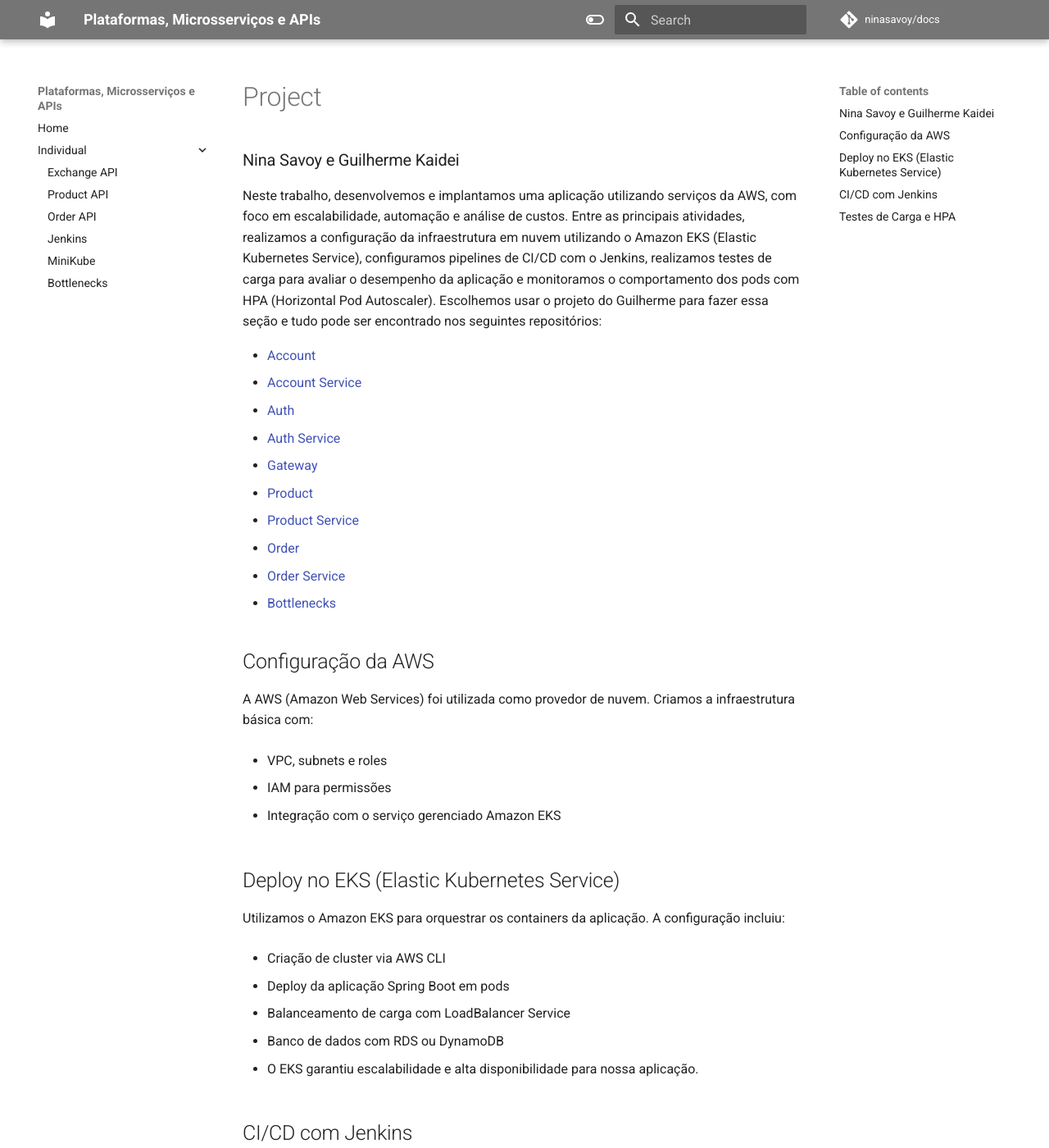
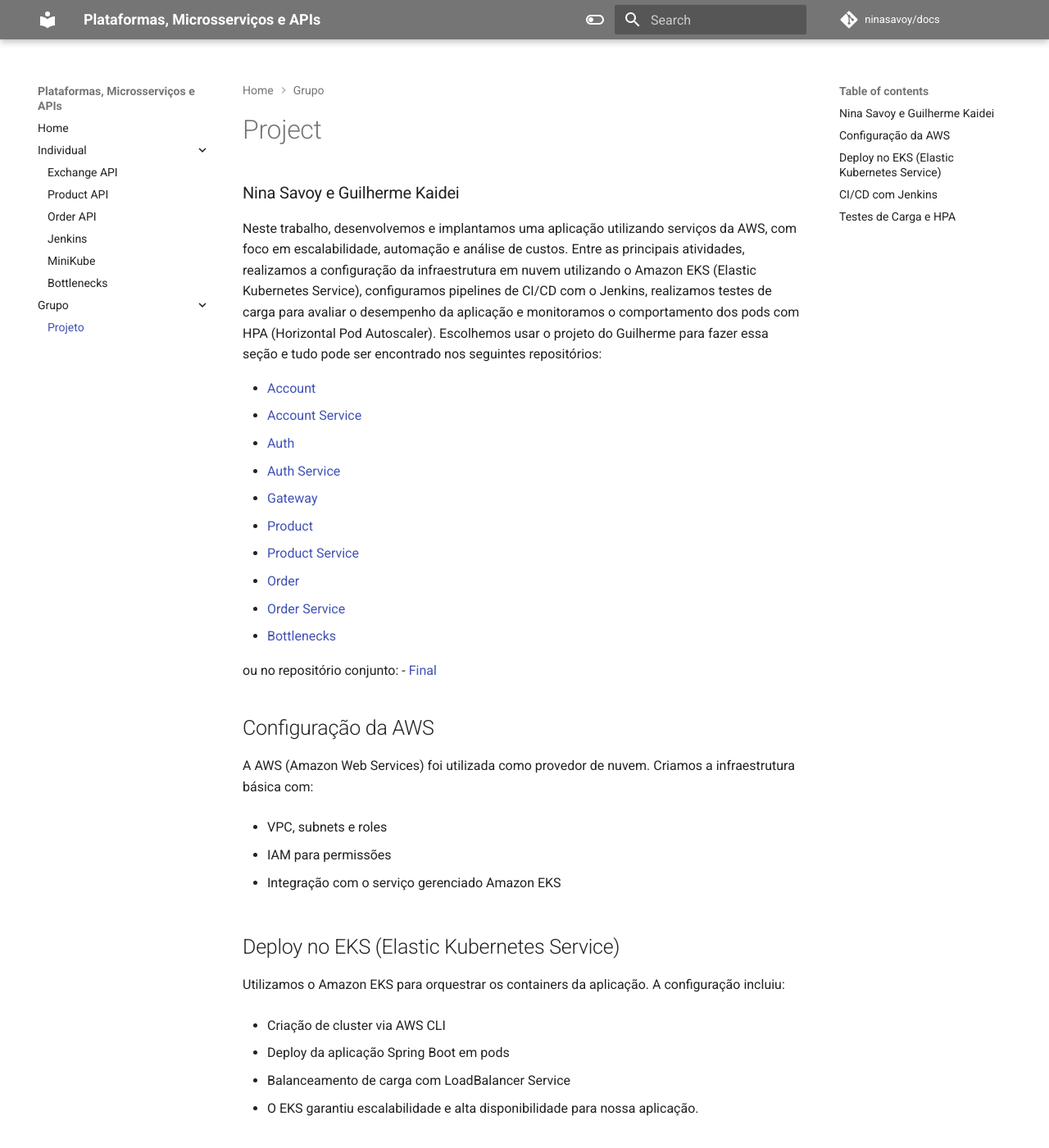
Before and after one commit to ninasavoy/docs, an MkDocs documentation site: the page built from docs/grupo/main.md, in a window 1280 px wide and 1400 px high. Shown: the whole window at 82% size. Built offline with MkDocs 1.6.1 and Material for MkDocs 9.7.7, drawn with Linux system fonts in a browser that asks for light colours; comment, search, counter and statistics services are not loaded.

Commit message:
repositório do projeto linkado !

```diff
--- a/docs/grupo/main.md
+++ b/docs/grupo/main.md
@@ -14,6 +14,9 @@ Neste trabalho, desenvolvemos e implantamos uma aplicação utilizando serviços
 - [Order](https://github.com/guikaidei/microservicos-order)
 - [Order Service](https://github.com/guikaidei/microservicos-order-service)
 - [Bottlenecks](https://github.com/guikaidei/microservicos-bottleneck)
+
+ou no repositório conjunto:
+- [Final](https://github.com/guikaidei/projeto-pmda-final)
 
 ## Configuração da AWS
 
@@ -34,8 +37,6 @@ Utilizamos o Amazon EKS para orquestrar os containers da aplicação. A configur
 - Deploy da aplicação Spring Boot em pods
 
 - Balanceamento de carga com LoadBalancer Service
-
-- Banco de dados com RDS ou DynamoDB
 
 - O EKS garantiu escalabilidade e alta disponibilidade para nossa aplicação.
 
--- a/mkdocs.yaml
+++ b/mkdocs.yaml
@@ -80,3 +80,5 @@ nav:
     - Jenkins: ./jenkins/main.md
     - MiniKube: ./minikube/main.md
     - Bottlenecks: ./bottlenecks/main.md
+  - Grupo:
+    - Projeto: ./grupo/main.md
```
Also changed, not shown: docs/index.md (+2 -0 lines).
